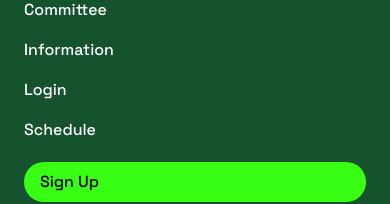
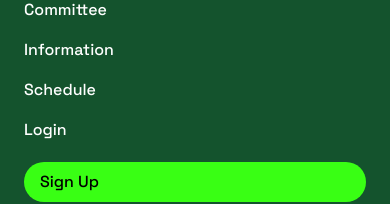
Before and after one commit to projeksainsdata/icssf-frontend, a React (Vite) app: page /schedule in a window 390 px wide. Both pictures are taken after a click on the button 362 px from the left and 42 px from the top of the page. Shown: the part 229-433 px from the top of the page. Built offline with nearby package versions, Linux system fonts and the light colour scheme.

Commit message:
login register

```diff
--- a/src/components/navbar/Navbar.jsx
+++ b/src/components/navbar/Navbar.jsx
@@ -40,8 +40,8 @@ const Navbar = () => {
           <Link to="/schedule" className={`nav-link ${isSticky ? 'text-white' : 'text-white'}`}>Schedule</Link>
         </div>
         <div className="hidden md:flex space-x-4 font-spaceGrotesk font-bold">
-          <Link to="/login" className={`mt-2 nav-link ${isSticky ? 'text-colorGreen' : 'text-colorGreen'}`}>Login</Link>
-          <Link to="/signup" className={`nav-link ${isSticky ? 'bg-colorGreen text-black' : 'bg-colorGreen text-black'} px-4 py-2 rounded-full`}>Register</Link>
+          <Link to="https://fsrecon.itera.ac.id/login" className={`mt-2 nav-link ${isSticky ? 'text-colorGreen' : 'text-colorGreen'}`}>Login</Link>
+          <Link to="https://fsrecon.itera.ac.id/register" className={`nav-link ${isSticky ? 'bg-colorGreen text-black' : 'bg-colorGreen text-black'} px-4 py-2 rounded-full`}>Register</Link>
         </div>
         <div className="md:hidden">
           <button onClick={() => setIsOpen(!isOpen)} className={`nav-link ${isSticky ? 'text-white' : 'text-white'}`}>
@@ -58,9 +58,9 @@ const Navbar = () => {
           <Link to="/author" className="block nav-link py-2 mx-4">Author</Link>
           <Link to="/committee" className="block nav-link py-2 mx-4">Committee</Link>
           <Link to="/information" className="block nav-link py-2 mx-4">Information</Link>
-          <Link to="/login" className="block nav-link py-2 mx-4">Login</Link>
           <Link to="/schedule" className="block nav-link py-2 mx-4">Schedule</Link>
-          <Link to="/signup" className="block nav-link bg-colorGreen mx-4 px-4 py-2 text-black rounded-full my-3">Sign Up</Link>
+          <Link to="https://fsrecon.itera.ac.id/login" className="block nav-link py-2 mx-4">Login</Link>
+          <Link to="https://fsrecon.itera.ac.id/register" className="block nav-link bg-colorGreen mx-4 px-4 py-2 text-black rounded-full my-3">Sign Up</Link>
 
         </div>
       )}
```
Also changed, not shown: 1 other file (tests, documents, lock files or other folders).
